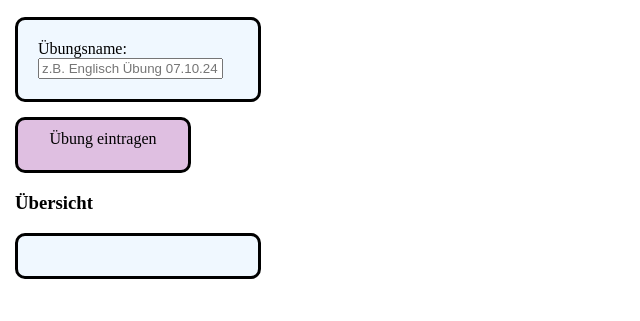
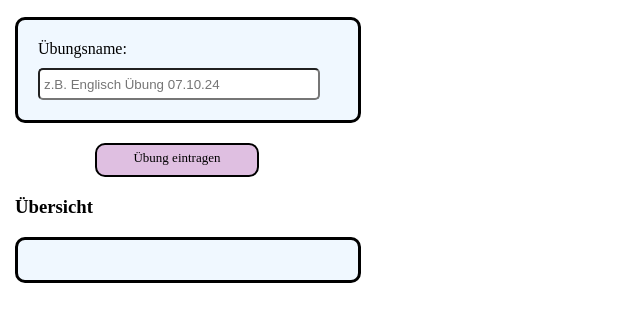
Before and after one commit to von-Pereira-Student-Solutions/-bungstracker-Profectus-Ela-Knauf, a plain HTML site: page index.html in a window 1280 px wide. Shown: the part 57-378 px from the top of the page, without its empty margins (0-640 px from the left). Drawn offline with Linux system fonts and the light colour scheme.

Commit message:
Add files via upload

```diff
--- a/index.html
+++ b/index.html
@@ -16,7 +16,7 @@
             font-size: 30px;
         }
         #ContainerÜbungen {
-            width: 200px;
+            width: 300px;
             height: auto;
             color: black;
             background-color: aliceblue;
@@ -26,7 +26,7 @@
 
         }
         #ContainerÜbungenhistory {
-            width: 200px;
+            width: 300px;
             margin-top: 15px;
             color: aliceblue;
             background-color: aliceblue;
@@ -40,15 +40,19 @@
 
         #ContainerEintragen {
             width: 150px;
-            height: 30px;
-            margin-top: 15px;
-            padding: 10px;
+            height: 20px;
+            padding: 5px;
+            margin-top: 20px;
+            font-size: small;
             text-align: center;
             color: black;
             background-color: rgb(223, 191, 225);
             border: solid;
             border-radius: 10px;
             border-color: black;
+            border-width: 2px;
+            position: relative;
+            left: 80px;
             cursor: pointer;
         }
 
@@ -58,6 +62,14 @@
             background-color: lightgray;  /* Hintergrundfarbe für die Übungen */
             border-radius: 5px;  /* Abgerundete Ecken */
             border: solid 1px black;  /* Schwarzer Rahmen */
+        }
+
+        #übung {
+            margin-top:10px;
+            width: 90%;
+            height:20px;
+            padding: 4px;
+            border-radius: 5px;
         }
 
     </style>
```
